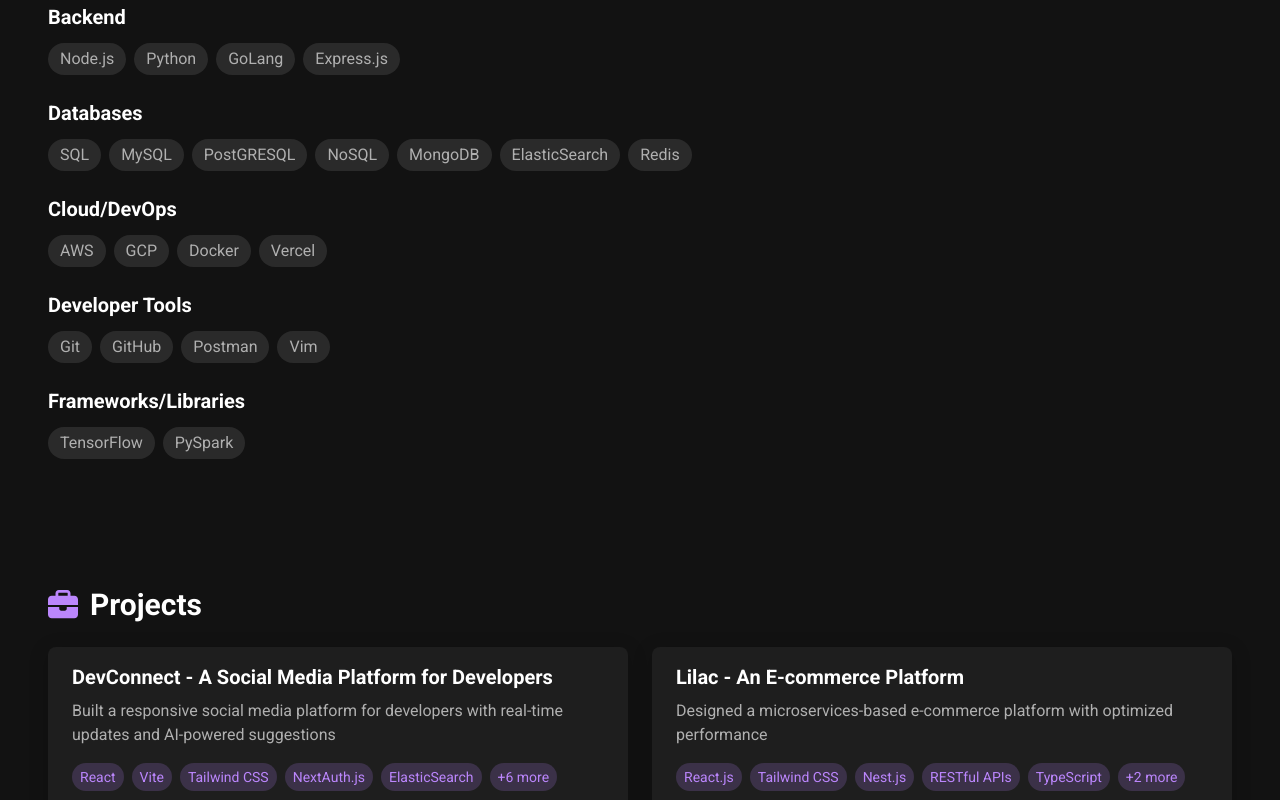
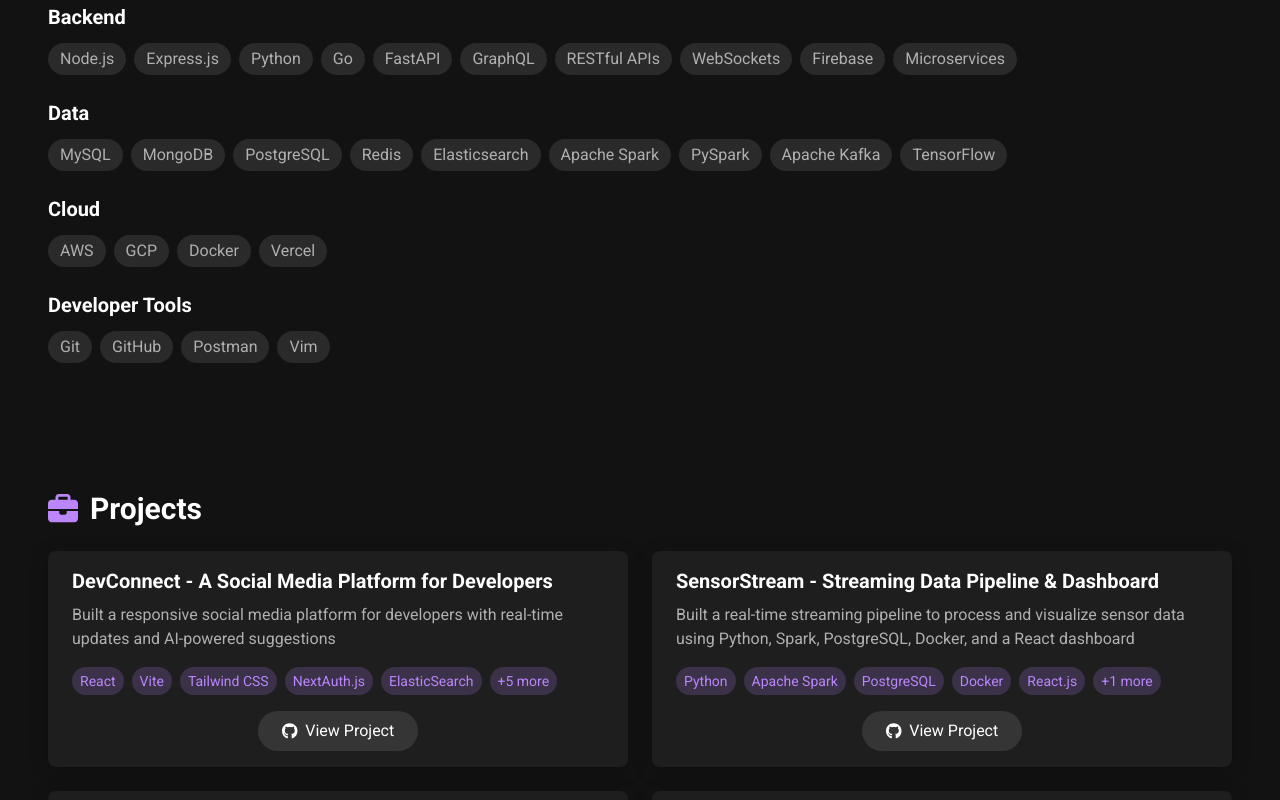
Before and after one commit to mmerlyn/portfolio-site, a React (Vite) app: page / in a window 1280 px wide. Shown: the part 1220-2020 px from the top of the page. Built offline with nearby package versions, Linux system fonts and the light colour scheme.

Commit message:
Edited profile

```diff
--- a/src/components/Header.tsx
+++ b/src/components/Header.tsx
@@ -130,7 +130,7 @@
             <a
               key={link.id}
               href={`#${link.id}`}
-              className="text-sm sm:text-base transition-colors hover:text-opacity-80" // Added hover effect
+              className="text-sm sm:text-base transition-colors hover:text-opacity-80"
               style={{ color: theme.text.primary }}
               onClick={(e: React.MouseEvent<HTMLAnchorElement>) => {
                 // Desktop doesn't need to close menu
@@ -151,7 +151,7 @@
             style={{ color: theme.text.primary }}
             aria-label="Toggle menu"
             aria-expanded={isMobileMenuOpen}
-            aria-controls="mobile-menu" // Points to the mobile menu container
+            aria-controls="mobile-menu"
           >
             <FontAwesomeIcon
               icon={isMobileMenuOpen ? faXmark : faBars}
@@ -166,7 +166,7 @@
         className={`sm:hidden absolute top-full left-0 right-0 shadow-md transition-transform duration-300 ease-in-out ${
           isMobileMenuOpen
             ? "translate-y-0 opacity-100"
-            : "-translate-y-4 opacity-0 pointer-events-none" // Smooth transition
+            : "-translate-y-4 opacity-0 pointer-events-none"
         }`}
         style={{
           backgroundColor: `${theme.surface}F2`,
--- a/src/components/data.ts
+++ b/src/components/data.ts
@@ -3,6 +3,64 @@
 import awsCloud from "../assets/awsCloud.pdf";
 import dockerKubernetes from "../assets/dockerKubernetes.pdf";
 import react from "../assets/react.pdf";
+
+export const skills = {
+  frontend: [
+    "React",
+    "Next.js",
+    "JavaScript",
+    "TypeScript",
+    "HTML/CSS",
+    "Redux",
+    "Tailwind CSS",
+  ],
+  backend: [
+    "Node.js",
+    "Express.js",
+    "Python",
+    "Go",
+    "FastAPI",
+    "GraphQL",
+    "RESTful APIs",
+    "WebSockets",
+    "Firebase",
+    "Microservices",
+  ],
+  data: [
+    "MySQL",
+    "MongoDB",
+    "PostgreSQL",
+    "Redis",
+    "Elasticsearch",
+    "Apache Spark",
+    "PySpark",
+    "Apache Kafka",
+    "TensorFlow",
+  ],
+  cloud: [
+    "AWS",
+    "GCP",
+    "Docker",
+    "Vercel",
+  ],
+  dev_tools: [
+    "Git",
+    "GitHub",
+    "Postman",
+    "Vim",
+  ],
+};
+
+export const workExperience = [
+  {
+    title: "Student Intern",
+    company: "Gustovalley Technovations",
+    period: "Apr 2021 - May 2021",
+    description:
+      "Developed a heart disease diagnosis model achieving 85.81% accuracy and deployed it via a Flask-based API for real-time patient diagnosis, reducing manual analysis time by 40%",
+  },
+];
+
 
 
 export const projects = [
@@ -10,41 +68,28 @@
   title: "DevConnect - A Social Media Platform for Developers",
   description:
     "Built a responsive social media platform for developers with real-time updates and AI-powered suggestions",
-      technologies: [
-        "React",
-        "Vite",
-        "Tailwind CSS",
-        "NextAuth.js",
-        "ElasticSearch",
-        "WebSockets",
-        "GraphQL",
-        "MongoDB",
-        "TensorFlow.js",
-        "Vercel",
-        "AWS",
-      ],
+  technologies: ["React", "Vite", "Tailwind CSS", "NextAuth.js", "ElasticSearch", "WebSockets", "MongoDB", "TensorFlow.js", "Vercel", "AWS"],
   githubLink: "https://github.com/mmerlyn/devconnect",
+},
+{
+  title: "SensorStream - Streaming Data Pipeline & Dashboard",
+  description:
+    "Built a real-time streaming pipeline to process and visualize sensor data using Python, Spark, PostgreSQL, Docker, and a React dashboard",
+  technologies: ["Python", "Apache Spark", "PostgreSQL", "Docker", "React.js", "Streaming Data"],
+  githubLink: "https://github.com/mmerlyn/sensor-stream",
 },
 {
   title: "Lilac - An E-commerce Platform",
   description:
     "Designed a microservices-based e-commerce platform with optimized performance",
-      technologies: [
-        "React.js",
-        "Tailwind CSS",
-        "Nest.js",
-        "RESTful APIs",
-        "TypeScript",
-        "Redis",
-        "Microservices",
-      ],
+  technologies: ["Microservices", "React.js", "Nest.js", "Typescript", "MongoDB", "Docker", "Tailwind CSS", "RestAPIs"],
   githubLink: "https://github.com/mmerlyn/lilac",
 },
 {
   title: "React-Resto App - Food Ordering UI",
   description:
     "Developed a single-page food ordering application with modular architecture",
-      technologies: ["React.js", "Redux", "TypeScript"],
+  technologies: ["React.js", "Redux", "JavaScript", "Tailwind CSS"],
   githubLink: "https://github.com/mmerlyn/react-resto-app",
 },
 {
@@ -56,18 +101,18 @@
     "https://github.com/mmerlyn/sales-management-system-for-farmers",
 },
 {
-      title: "Nutrient Deficiency Detection in Plants for Fertilizer Management",
+  title: "Fertilizer Recommendation System",
   description:
     "Developed a CNN model (88.24% accuracy) with image-based diagnosis for real-time fertilizer guidance",
-      technologies: ["Python", "Image Processing", "CNN", "OpenCV"],
+  technologies: ["Python", "Machine Learning", "Image Classification", "CNN", "OpenCV", ],
   githubLink:
     "https://github.com/mmerlyn/fertilizer-recommendation",
 },
 {
-      title: "American Sign Language Translator for Deaf and Dumb",
+  title: "American Sign Language Translator for Deaf and Speech-impaired",
   description:
     "Built a real-time ASL alphabet recognition app using CNN, OpenCV, and TensorFlow with 99% training accuracy",
-      technologies: ["Python", "OpenCV", "TensorFlow"],
+  technologies: ["Python", "OpenCV", "Computer Vision", "Deep Learning"],
   githubLink:
     "https://github.com/mmerlyn/asl-translator",
 },
@@ -75,7 +120,7 @@
   title: "Analysis of Tomato Prices in Karnataka using Machine Learning",
   description:
     "Built a Flask web app using Gradient Boosting (80% accuracy) to forecast monthly tomato prices from supply data",
-      technologies: ["Python", "Machine Learning"],
+  technologies: ["Python", "Machine Learning", "NumPy", "Scikit-learn", "Pandas", "Flask"],
   githubLink:
     "https://github.com/mmerlyn/analysis-of-tomato-prices",
 },
@@ -95,48 +140,6 @@
 },
 ];
 
-  export const skills = {
-    frontend: [
-      "React",
-      "JavaScript",
-      "HTML/CSS",
-      "TypeScript",
-      "Redux",
-      "Next.js",
-      "Tailwind CSS",
-    ],
-    backend: ["Node.js", "Python", "GoLang", "Express.js"],
-    development: [
-      "RESTful APIs",
-      "GraphQL APIs",
-      "WebSockets",
-      "Firebase",
-      "Microservices",
-    ],
-    databases: [
-      "SQL",
-      "MySQL",
-      "PostGRESQL",
-      "NoSQL",
-      "MongoDB",
-      "ElasticSearch",
-      "Redis",
-    ],
-    cloud_devops: ["AWS", "GCP", "Docker", "Vercel"],
-    developer_tools: ["Git", "GitHub", "Postman", "Vim"],
-    frameworks_libraries: ["TensorFlow", "PySpark"],
-  };
-
-  export const workExperience = [
-    {
-      title: "Student Intern",
-      company: "Gustovalley Technovations",
-      period: "Apr 2021 - May 2021",
-      description:
-        "Developed a heart disease diagnosis model achieving 85.81% accuracy and deployed it via a Flask-based API for real-time patient diagnosis, reducing manual analysis time by 40%",
-    },
-  ];
-
 export const certifications = [
 {
 title: "Google Cloud Data Analytics Certificate",
@@ -151,6 +154,30 @@
 verify: awsCloud
 },
 {
+  title: "React - The Complete Guide 2023",
+  skills: ["React.js", "React Router", "Redux", "Context API", "Form Handling & Validations", "Component Reusability"],
+  platform: "Udemy",
+  verify: react
+},
+{
+  title: "MongoDB - The Complete Developer's Guide 2023",
+  skills: ["MongoDB", "JSON", "Data Modeling"],
+  platform: "Udemy",
+  verify: mongodb,
+},
+{
+  title: "Docker & Kubernetes: The Practical Guide 2023",
+  skills: ["Docker", "Docker Compose", "Kubernetes"],
+  platform: "Udemy",
+  verify: dockerKubernetes,
+},
+{
+  title: "Introduction to PySpark",
+  skills: ["Big Data", "Python", "PySpark", "PySparkSQL"],
+  platform: "DataCamp",
+  verify: "https://www.datacamp.com/completed/statement-of-accomplishment/course/7d1f68253152b174e4ac69231fcc206eaad2d0f3",
+},
+{
 title: "Python Data Fundamentals",
 skills: ["Python", "Statistics", "Exploratory Data Analysis", "Data Manipulation", "Data Visualization"],
 platform: "Datacamp",
@@ -162,28 +189,5 @@
 platform: "Coursera",
 verify: pythonDS,
 },
-    {
-      title: "MongoDB - The Complete Developer's Guide 2023",
-      skills: ["MongoDB", "JSON", "Data Modeling"],
-      platform: "Udemy",
-      verify: mongodb,
-    },
-    {
-      title: "Introduction to PySpark",
-      skills: ["Big Data", "Python", "PySpark", "PySparkSQL"],
-      platform: "DataCamp",
-      verify: "https://www.datacamp.com/completed/statement-of-accomplishment/course/7d1f68253152b174e4ac69231fcc206eaad2d0f3",
-    },
-    {
-      title: "Docker & Kubernetes: The Practical Guide 2023",
-      skills: ["Docker", "Docker Compose", "Kubernetes"],
-      platform: "Udemy",
-      verify: dockerKubernetes,
-    },
-    {
-      title: "React - The Complete Guide 2023",
-      skills: ["React.js", "React Router", "Redux", "Context API", "Form Handling & Validations", "Component Reusability"],
-      platform: "Udemy",
-      verify: react
-    },
+
 ];
--- a/src/components/portfolio.tsx
+++ b/src/components/portfolio.tsx
@@ -348,7 +348,7 @@
                       className="text-xl font-bold"
                       style={{ color: theme.primary }}
                     >
-                      7+
+                      10+
                     </div>
                   </div>
                   <div
@@ -398,7 +398,7 @@
                       className="text-xl font-bold"
                       style={{ color: theme.secondary }}
                     >
-                      10+
+                      20+
                     </div>
                   </div>
                 </motion.div>
@@ -623,10 +623,10 @@
                     className="text-lg sm:text-xl font-semibold mb-3"
                     style={{ color: theme.text.primary }}
                   >
-                    Databases
+                    Data
                   </h3>
                   <div className="flex flex-wrap gap-2">
-                    {skills.databases.map((skill, index) => (
+                    {skills.data.map((skill, index) => (
                       <span
                         key={index}
                         className="px-3 py-1 rounded-full text-sm sm:text-base"
@@ -650,10 +650,10 @@
                     className="text-lg sm:text-xl font-semibold mb-3"
                     style={{ color: theme.text.primary }}
                   >
-                    Cloud/DevOps
+                    Cloud
                   </h3>
                   <div className="flex flex-wrap gap-2">
-                    {skills.cloud_devops.map((skill, index) => (
+                    {skills.cloud.map((skill, index) => (
                       <span
                         key={index}
                         className="px-3 py-1 rounded-full text-sm sm:text-base"
@@ -679,33 +679,7 @@
                     Developer Tools
                   </h3>
                   <div className="flex flex-wrap gap-2">
-                    {skills.developer_tools.map((skill, index) => (
-                      <span
-                        key={index}
-                        className="px-3 py-1 rounded-full text-sm sm:text-base"
-                        style={{
-                          backgroundColor: isDarkMode
-                            ? "rgba(255,255,255,0.1)"
-                            : "rgba(0,0,0,0.05)",
-                          color: theme.text.secondary,
-                          transition:
-                            "background-color 0.3s ease, color 0.3s ease",
-                        }}
-                      >
-                        {skill}
-                      </span>
-                    ))}
-                  </div>
-                </div>
-                <div>
-                  <h3
-                    className="text-lg sm:text-xl font-semibold mb-3"
-                    style={{ color: theme.text.primary }}
-                  >
-                    Frameworks/Libraries
-                  </h3>
-                  <div className="flex flex-wrap gap-2">
-                    {skills.frameworks_libraries.map((skill, index) => (
+                    {skills.dev_tools.map((skill, index) => (
                       <span
                         key={index}
                         className="px-3 py-1 rounded-full text-sm sm:text-base"
@@ -965,8 +939,8 @@
           </div>
         </section>
 
-        {/* Publications/Achievements Section */}
-        <section id="publications" className="pt-16 mt-16">
+        {/* Achievements Section */}
+        <section id="achievements" className="pt-16 mt-16">
           <h2
             className="text-2xl sm:text-3xl font-bold mb-6 flex items-center"
             style={{ color: theme.text.primary }}
```
Also changed, not shown: src/components/Footer.tsx (+9 -10 lines). Lines whose indentation alone changed are shown as unchanged.
